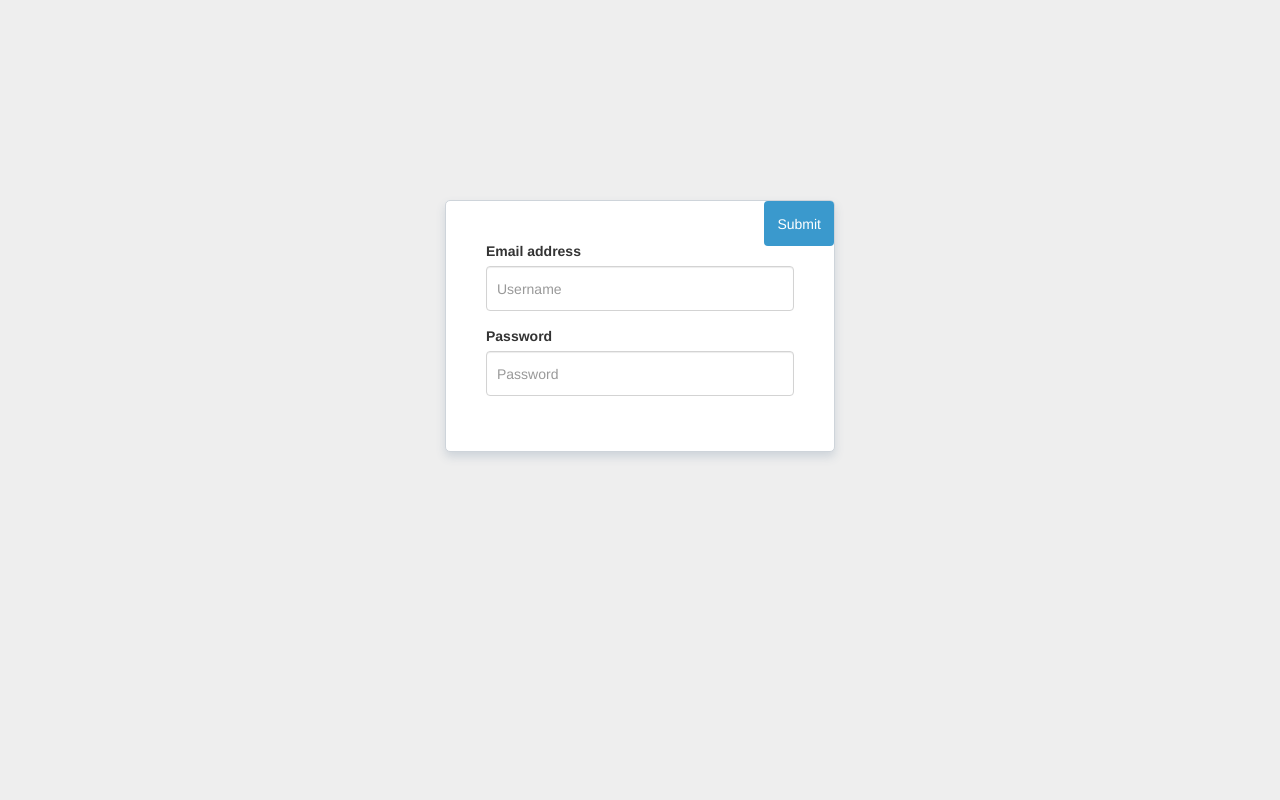
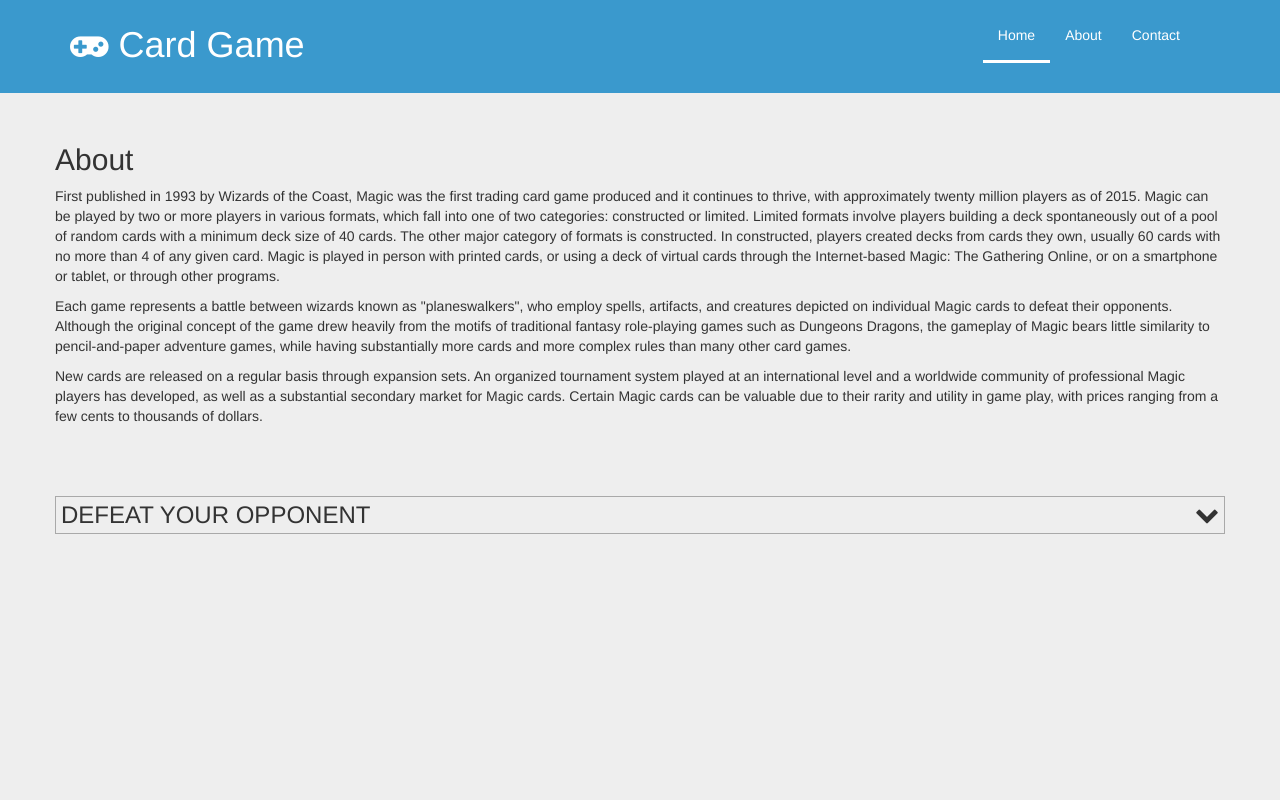
Before and after one commit to danieltalhaug/Noroff-FinalCA, a Vue app: page /#/about in a window 1280 px wide. Shown: the top 800 px of the page. Built offline with nearby package versions, Linux system fonts and the light colour scheme.

Commit message:
Router now works after some frustration. Links to About and Contact works as well as logging in

```diff
--- a/src/App.vue
+++ b/src/App.vue
@@ -1,18 +1,20 @@
 <template>
   <div id="app">
-    <LoginPage />
+    <router-view></router-view>
   </div>
 </template>
 
 <script>
-import LoginPage from './components/LoginPage.vue'
-import HomePage from './components/HomePage.vue'
+
+ // Set username and password
+  (function () {
+    localStorage.setItem('username', 'admin');
+    localStorage.setItem('password', 'admin');
+  })();
 
 export default {
   name: 'app',
   components: {
-    LoginPage,
-    HomePage
   }
 }
 </script>
@@ -24,6 +26,4 @@ export default {
 body {
     background-color: #eee;
   }
-
-
 </style>
--- a/src/components/AboutPage.vue
+++ b/src/components/AboutPage.vue
@@ -1,4 +1,6 @@
 <template>
+<div>
+    <HeaderComponent />
     <section>
         <div class="container">
             <div class="row">
@@ -6,33 +8,49 @@
                     <h2>About</h2>
                 </div>
                 <div class="col-sm-12" id="aboutText">
-                    First published in 1993 by Wizards of the Coast, Magic was the first trading card game produced and it continues to thrive, with approximately twenty million players as of 2015. Magic can be played by two or more players in various formats, which fall into one of two categories: constructed or limited. Limited formats involve players building a deck spontaneously out of a pool of random cards with a minimum deck size of 40 cards. The other major category of formats is constructed. In constructed, players created decks from cards they own, usually 60 cards with no more than 4 of any given card. Magic is played in person with printed cards, or using a deck of virtual cards through the Internet-based Magic: The Gathering Online, or on a smartphone or tablet, or through other programs.
-                    <br><br>
-                    Each game represents a battle between wizards known as "planeswalkers", who employ spells, artifacts, and creatures depicted on individual Magic cards to defeat their opponents. Although the original concept of the game drew heavily from the motifs of traditional fantasy role-playing games such as Dungeons Dragons, the gameplay of Magic bears little similarity to pencil-and-paper adventure games, while having substantially more cards and more complex rules than many other card games.
-                    <br><br>
-                    New cards are released on a regular basis through expansion sets. An organized tournament system played at an international level and a worldwide community of professional Magic players has developed, as well as a substantial secondary market for Magic cards. Certain Magic cards can be valuable due to their rarity and utility in game play, with prices ranging from a few cents to thousands of dollars.
+                    <p>First published in 1993 by Wizards of the Coast, Magic was the first trading card game produced and it continues to thrive, with approximately twenty million players as of 2015.
+                        Magic can be played by two or more players in various formats, which fall into one of two categories: constructed or limited. Limited formats involve players building a deck
+                        spontaneously out of a pool of random cards with a minimum deck size of 40 cards. The other major category of formats is constructed. In constructed, players created decks
+                        from cards they own, usually 60 cards with no more than 4 of any given card. Magic is played in person with printed cards, or using a deck of virtual cards through the
+                        Internet-based Magic: The Gathering Online, or on a smartphone or tablet, or through other programs.</p>
+                    <p>Each game represents a battle between wizards known as "planeswalkers", who employ spells, artifacts, and creatures depicted on individual Magic cards to defeat their opponents.
+                        Although the original concept of the game drew heavily from the motifs of traditional fantasy role-playing games such as Dungeons Dragons, the gameplay of Magic bears little
+                        similarity to pencil-and-paper adventure games, while having substantially more cards and more complex rules than many other card games.</p>
+                    <p>New cards are released on a regular basis through expansion sets. An organized tournament system played at an international level and a worldwide community of professional
+                        Magic players has developed, as well as a substantial secondary market for Magic cards. Certain Magic cards can be valuable due to their rarity and utility in game play,
+                        with prices ranging from a few cents to thousands of dollars.</p>
+
+
                 </div>
                 <div class="col-sm-12">
                     <br><br>
-                    <div id="moreInfoTrigger" @click.native="collapseElement">
-                        <h3><span>DEFEAT YOUR OPPONENT</span> <i class="fa fa-chevron-down float-right" aria-hidden="true"></i></h3>
+                    <div id="moreInfoTrigger" @click="collapseElement">
+                        <h3 class="about"><span>DEFEAT YOUR OPPONENT</span> <i class="fa fa-chevron-down float-right" aria-hidden="true"></i></h3>
                     </div>
                     <div id="moreInfoContent" style="display: none" class="about-supporting">
-                        Each player starts the game with 20 life. Knock your opponent down to 0 life, and you win. The most common way to do this is to summon creatures and attack with them.
-                        <br><br>
-                        Creature cards are the most important part of many Magic decks. They’re really easy to spot—just look at the lower right of a card. If you see a pair of numbers separated by a slash, you’ve got a creature card. Once it’s on the battlefield, a creature continues to attack and defend for you until your opponent can find a way to take it out.
-                        <br><br>
-                        Most games become a race to see who can deal the most damage first. Summoning the best creatures will help you win that race every time. Check out the section on casting creature spells.
+                        <p>Each player starts the game with 20 life. Knock your opponent down to 0 life, and you win. The most common way to do this is to summon creatures and attack with them.</p>
+                        <p>Creature cards are the most important part of many Magic decks. They’re really easy to spot—just look at the lower right of a card. If you see a pair of numbers separated by
+                            a slash, you’ve got a creature card. Once it’s on the battlefield, a creature continues to attack and defend for you until your opponent can find a way to take it out.</p>
+                        <p>Most games become a race to see who can deal the most damage first. Summoning the best creatures will help you win that race every time. Check out the section on casting creature spells.</p>
                     </div>
                 </div>
             </div>
         </div>
-</section>
+    </section>
+    <FooterComponent />
+</div>
 </template>
 
 <script>
+import HeaderComponent from './HeaderComponent.vue'
+import FooterComponent from './FooterComponent.vue'
+
 export default {
     name: 'AboutPage',
+    components: {
+        HeaderComponent,
+        FooterComponent
+    },
     methods: {
         // Currently does not work
         collapseElement: function() {
@@ -47,8 +65,14 @@ export default {
 }
 </script>
 <style lang="scss">
-    .about-supporting{
+    .about {
+        border: 1px solid darkgray;
+        padding: 5px;
+        cursor: pointer;
+        &-supporting{
         border: solid 1px darkgray;
         padding: 20px;
+        }
     }
+
 </style>
--- a/src/components/HeaderComponent.vue
+++ b/src/components/HeaderComponent.vue
@@ -16,8 +16,8 @@
                 <div class="collapse navbar-collapse" id="bs-example-navbar-collapse-1">
                 <ul class="nav navbar-nav">
                     <li class="active"><a href="">Home</a></li>
-                    <li><a href="">About</a></li>
-                    <li><a href="">Contact</a></li>
+                    <li><router-link to="/about">About</router-link></li>
+                    <li><router-link to="/contact">Contact</router-link></li>
                 </ul>
                 </div><!-- /.navbar-collapse -->
             </div><!-- /.container-fluid -->
@@ -69,31 +69,12 @@ section{
 .navbar-default .navbar-nav>li>a{
     color: white;
 }
-h3{
-    width: 100%;
-    background-color: rgba(58, 153, 205, 0.7);
-    color: white;
-    padding: 10px;
-    font-weight: bold;
-    margin: 0px;
-    cursor: pointer;
-}
 input[type="text"]{
     width: 100%;
     border: solid 1px lightgrey;
     height: 45px;
     padding: 10px;
     outline: none;
-}
-button{
-    height: 45px;
-    background-color: #3a99cd;
-    color: #ffffff;
-    border: none;
-    position: absolute;
-    right: 0px;
-    top: 0px;
-    font-size: 20px
 }
 .m-t-30{
     margin-top: 30px;
@@ -115,19 +96,6 @@ button{
         box-shadow: 5px 5px 2.5px #888888;
         cursor: pointer;
 }
-.btn-success{
-    background-color: #3a99cd;
-    width: 100%;
-    border-radius: 0px;
-    border: none;
-    margin-top: 30px;
-    padding: 15px;
-    font-size: 19px;
-    font-weight: bold;
-}
-.btn-success:hover{
-    background-color: darkgray;
-}
 .col-sm-12{
     padding: 0px;
 }
--- a/src/components/LoginPage.vue
+++ b/src/components/LoginComponent.vue
@@ -4,6 +4,7 @@
       <div class="row row-height">
         <div class="col-md-4"></div><!-- Empty -->
           <div class="col-md-4 login-box">
+            <h3>{{message}}</h3>
             <form>
               <div class="form-group">
                 <label>Email address</label>
@@ -15,7 +16,7 @@
                 <input type="text" class="form-control" placeholder="Password" v-model="password" v-bind:class="{ 'error-border': inputPasswordError }">
                 <span class="error" v-if="showPasswordError">Please enter a correct Password</span>
               </div>
-              <button type="button" class="btn" v-on:click="login">Submit</button>
+              <button type="button" class="btn btn-success pull-right" v-on:click="login">Submit</button>
             </form> <!-- Form -->
           </div> <!-- Login box -->
         <div class="col-md-4"></div><!-- Empty -->
@@ -25,50 +26,21 @@
 </template>
 
 <script>
-  // Set username and password
-  (function () {
-    localStorage.setItem('username', 'admin');
-    localStorage.setItem('password', 'admin');
-  })();
-
   export default {
-    name: 'LoginPage',
-    data: {
-      message: 'Please log in',
-      username: '',
-      password: '',
-      showUsernameError: false,
-      showPasswordError: false,
-      inputUsernameError: false,
-      inputPasswordError: false
-    },
-    methods: {
-      login: function() {
-        if(this.username !== localStorage.getItem("username") || this.password !== localStorage.getItem("password")) {
-          if(this.username !== localStorage.getItem("username")){
-            this.message = 'Please enter correct login details';
-            this.showUsernameError = true;
-            this.inputUsernameError = true;
-          } else {
-            this.showUsernameError = false;
-            this.inputUsernameError = false;
-          }
-          if(this.password !== localStorage.getItem("password")) {
-            this.showPasswordError = true;
-            this.inputPasswordError = true;
-          } else {
-            this.showPasswordError = false;
-            this.inputPasswordError = false;
-          }
-        } else {
-          this.message = "welcome back" + this.username;
-          this.showPasswordError = false;
-          this.showUsernameError = false;
-          this.inputUsernameError = false;
-          this.inputPasswordError = false;
+    name: 'LoginComponent',
+    props: [
+      'showUsernameError',
+      'showPasswordError',
+      'inputUsernameError',
+      'inputPasswordError',
+      'message'
+      ],
+      methods: {
+        login: function() {
+          const app= this;
+          app.$emit('clicked',this.username,this.password);
         }
       }
-    }
   }
 </script>
 
--- a/src/main.js
+++ b/src/main.js
@@ -1,33 +1,34 @@
 import Vue from 'vue'
-// import VueRouter from 'vue-router'
+import VueRouter from 'vue-router'
 import App from './App.vue'
 import HomePage from './components/HomePage.vue'
 import ContactPage from './components/ContactPage.vue'
 import AboutPage from './components/AboutPage.vue'
-// Vue.use(VueRouter)
+Vue.use(VueRouter)
 
 Vue.config.productionTip = false
 
-// const router = new VueRouter({
-//    routes: [
-//      {
-//        path: '/',
-//        name: 'Home',
-//        component: HomePage
-//      },
-//      {
-//        path: '/Contact',
-//        name: 'Contact',
-//        component: ContactPage
-//      },
-//      {
-//        path: '/About',
-//        name: 'About',
-//        component: AboutPage
-//      }
-//    ]
-// })
+const router = new VueRouter({
+  routes: [
+    {
+      path: '/',
+      name: 'home',
+      component: HomePage
+    },
+    {
+      path: '/about',
+      name: 'about',
+      component: AboutPage
+    },
+    {
+      path: '/contact',
+      name: 'contact',
+      component: ContactPage
+    }
+  ]
+})
 
 new Vue({
   render: h => h(App),
+  router
 }).$mount('#app')
```
Also changed, not shown: src/components/ContactPage.vue (+11 -1 lines), src/components/HomePage.vue (+46 -14 lines).
